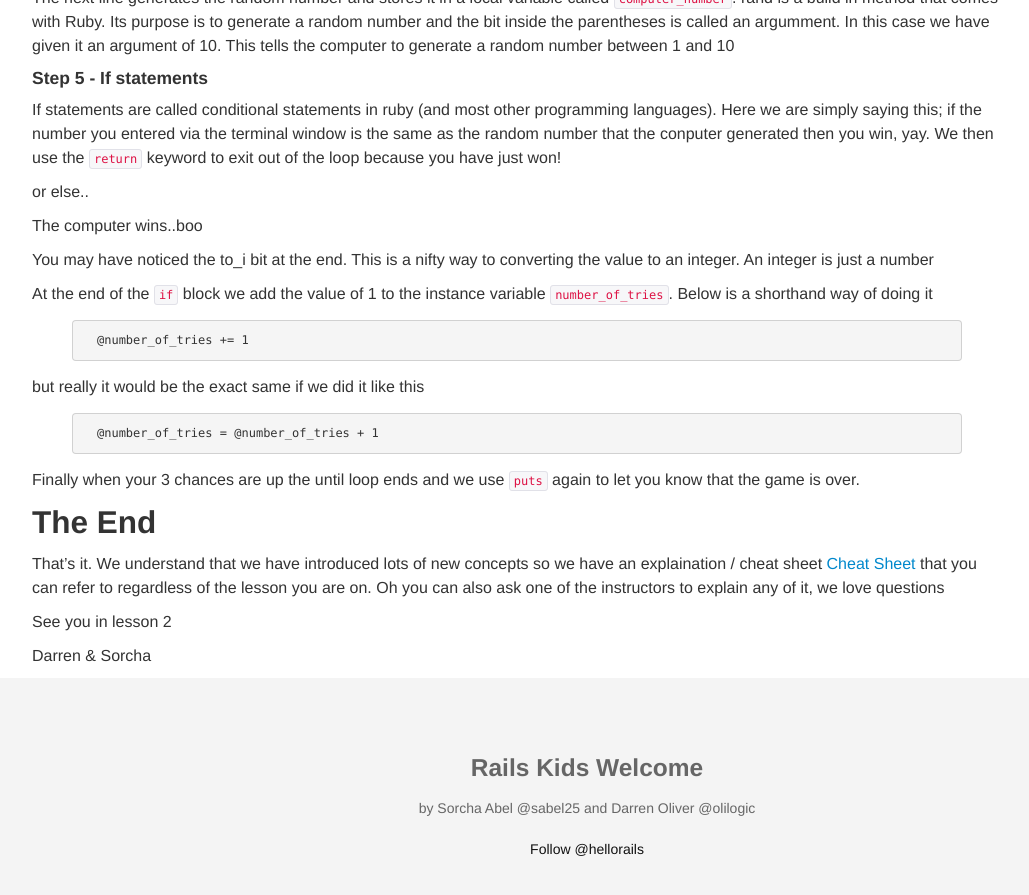
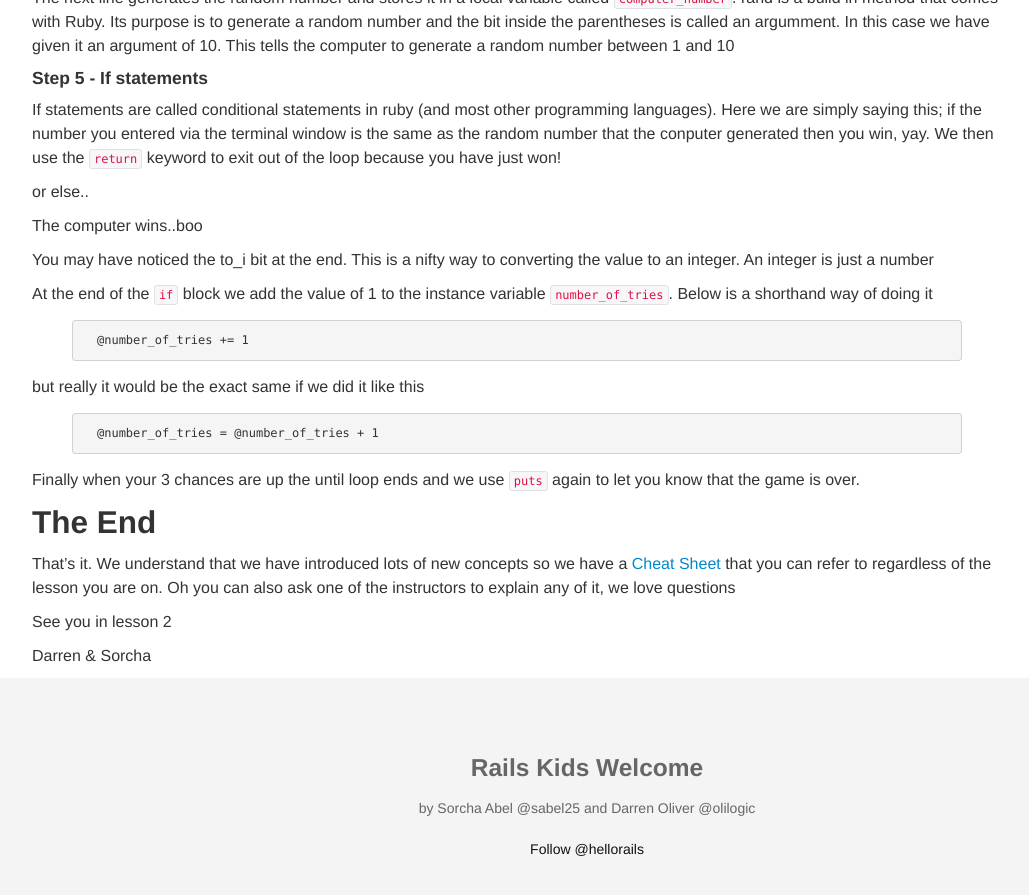
Before and after one commit to railskids/railskids.github.io, a Jekyll site: the page built from guides/2016-10-16-lesson1_random.markdown, in a window 1280 px wide and 900 px high, scrolled down 3457 px. Shown: the top 895 px of the window, without its empty margins (53-1082 px from the left). Built offline with Jekyll 4.4.1, drawn with Linux system fonts in a browser that asks for light colours; Markdown is read by kramdown in place of the engine named in the settings; comment, search, counter and statistics services are not loaded.

Commit message:
duplicate word

```diff
--- a/guides/2016-10-16-lesson1_random.markdown
+++ b/guides/2016-10-16-lesson1_random.markdown
@@ -159,7 +159,7 @@ but really it would be the exact same if we did it like this
 Finally when your 3 chances are up the until loop ends and we use `puts` again to let you know that the game is over.
 
 ## The End
-That's it. We understand that we have introduced lots of new concepts so we have an explaination / cheat sheet [Cheat Sheet](/explainations-guide) that you
+That's it. We understand that we have introduced lots of new concepts so we have a [Cheat Sheet](/explainations-guide) that you
 can refer to regardless of the lesson you are on. Oh you can also ask one of the instructors to explain any of it, we love questions
 
 See you in lesson 2
```
